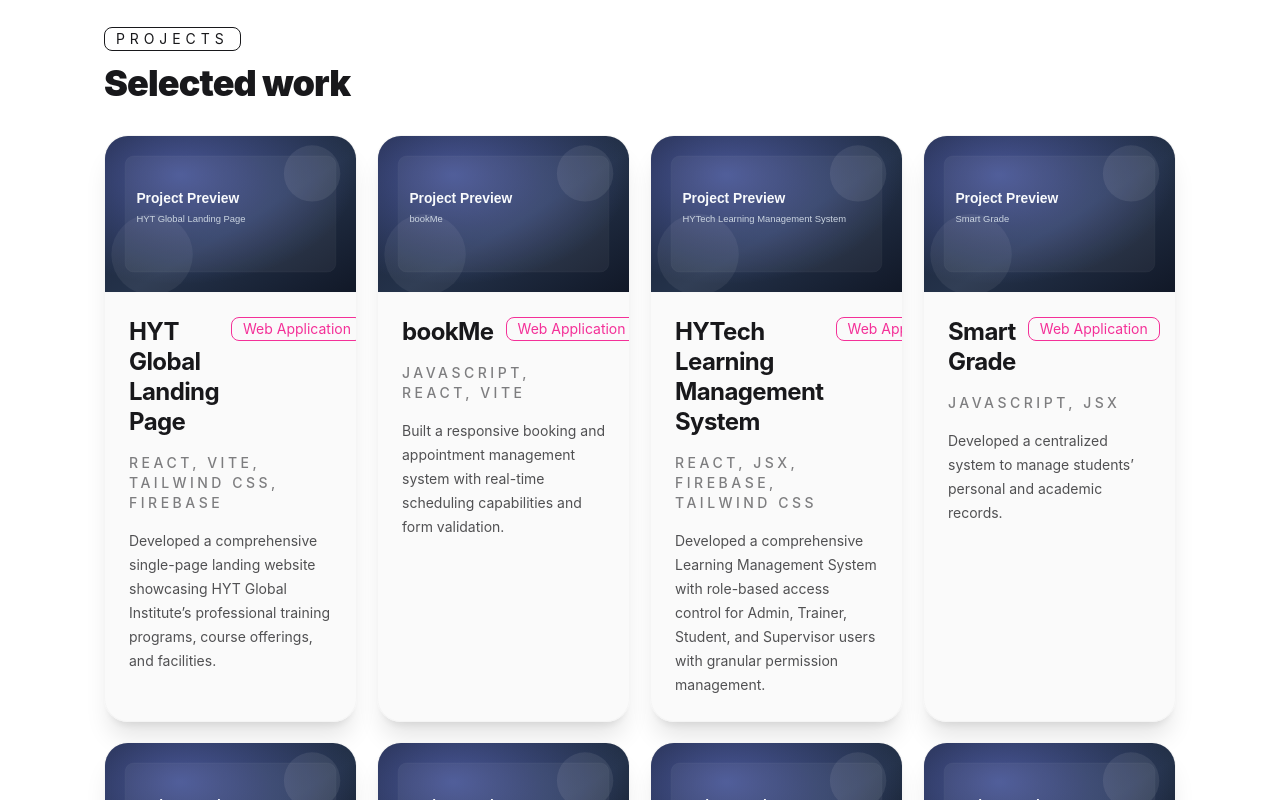
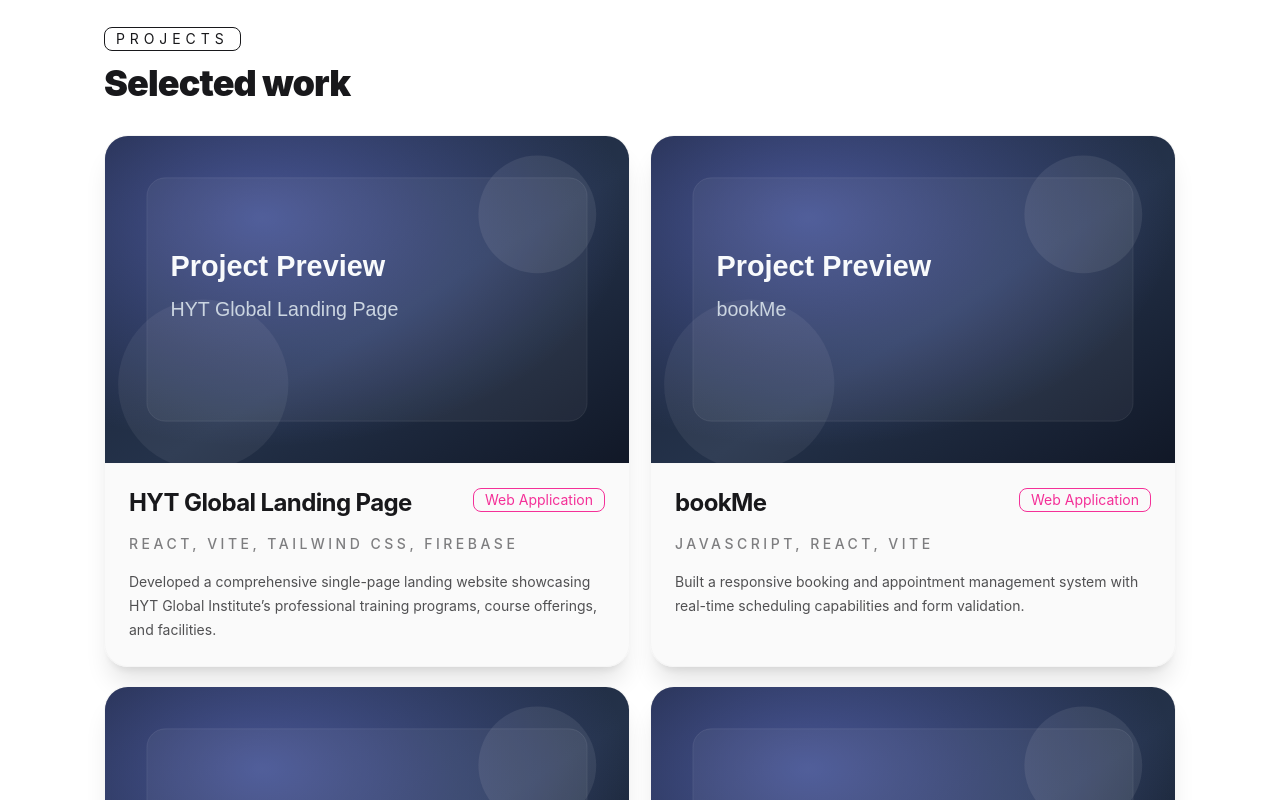
Before and after one commit to blueorion05/Portfolio, a React (Vite) app: page /home in a window 1280 px wide. Shown: the part 4280-5080 px from the top of the page. Built offline with nearby package versions, Linux system fonts and the light colour scheme.

Commit message:
Updated projects

```diff
--- a/src/components/Projects.jsx
+++ b/src/components/Projects.jsx
@@ -65,7 +65,7 @@ export default function Projects({ projects = [] }) {
         <p className="badge badge-outline mb-3 uppercase tracking-[0.35em]">Projects</p>
         <h2 className="text-3xl font-black tracking-tight sm:text-4xl">Selected work</h2>
       </div>
-      <div className="grid gap-5 md:grid-cols-2 lg:grid-cols-4">
+      <div className="grid gap-5 md:grid-cols-2">
         {projects.map((project, index) => (
           <article
             key={`${project.title}-${viewCycle}`}
```
